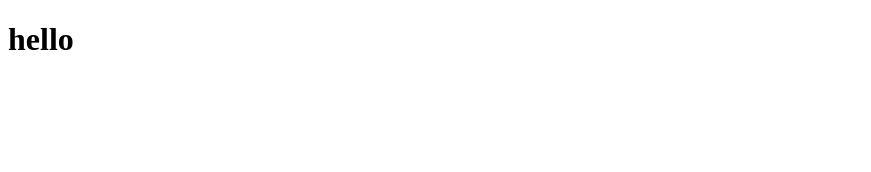
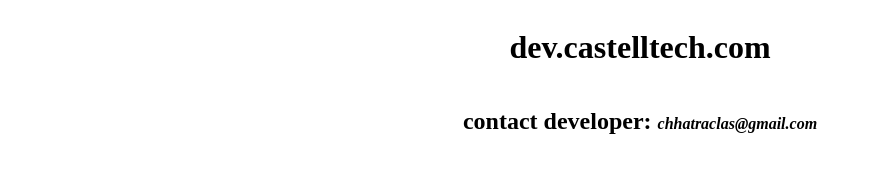
Before and after one commit to xatrarana/tour-server, a website: page public/index.html in a window 1280 px wide. Shown: the whole page, without its empty margins (0-871 px from the left). Drawn offline with Linux system fonts and the light colour scheme.

Commit message:
chore:added index.html file

```diff
--- a/public/index.html
+++ b/public/index.html
@@ -1,11 +1,23 @@
-<!DOCTYPE html>
-<html lang="en">
+<html>
 <head>
-    <meta charset="UTF-8">
-    <meta name="viewport" content="width=device-width, initial-scale=1.0">
-    <title>Document</title>
+        <style>
+                body{
+                        display:flex;
+                        align-items:center;
+                        flex-direction: column;
+                        position:relative;
+                }
+                .contact_dev{
+                        font-size:16px;
+                }
+        </style>
 </head>
 <body>
-    <h1>hello</h1>
+<h1> dev.castelltech.com <h2/>
+<div class="footer">
+        <span class="contact">contact developer:
+<i class="contact_dev">chhatraclas@gmail.com</i>
+ </span>
+</div>
 </body>
 </html>
--- a/src/app.ts
+++ b/src/app.ts
@@ -22,8 +22,7 @@ app.use(express.urlencoded({ extended: true }));
 app.use(express.static("public"));
 app.use(
   cors({
-    // origin: process.env.CORS_URL,
-    origin: 'http://localhost:4000/',
+    origin: process.env.CORS_URL,
     credentials: true,
   }),
 );
```
